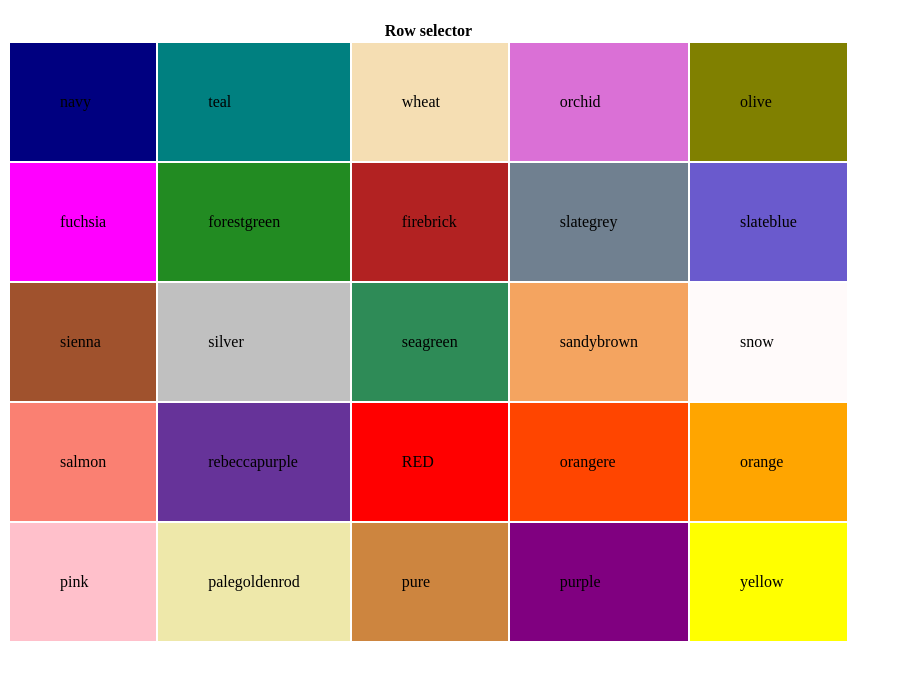
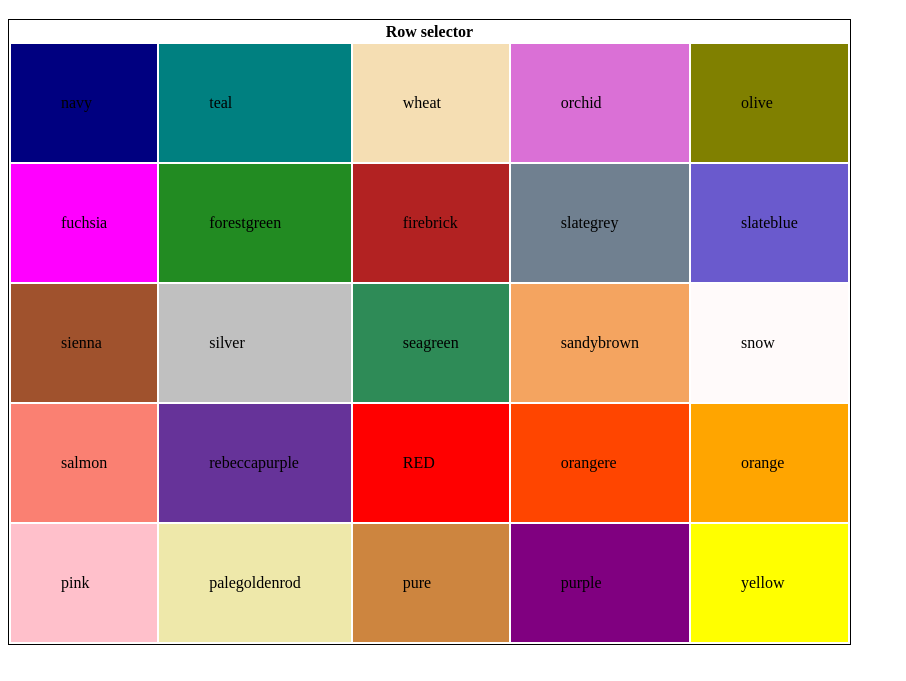
Before and after one commit to Narendradev7/Sample_CSS, a plain HTML site: page index.html in a window 1280 px wide. Shown: the part 61-742 px from the top of the page, without its empty margins (0-906 px from the left). Drawn offline with Linux system fonts and the light colour scheme.

Commit message:
"Changes"

```diff
--- a/index.html
+++ b/index.html
@@ -187,7 +187,7 @@
 </head>
 <body>
               <h1> heading </h1>
-    <table>
+    <table style="border:1px solid black">
 
         <tr>
             <th colspan="5">Row selector</th>
```
